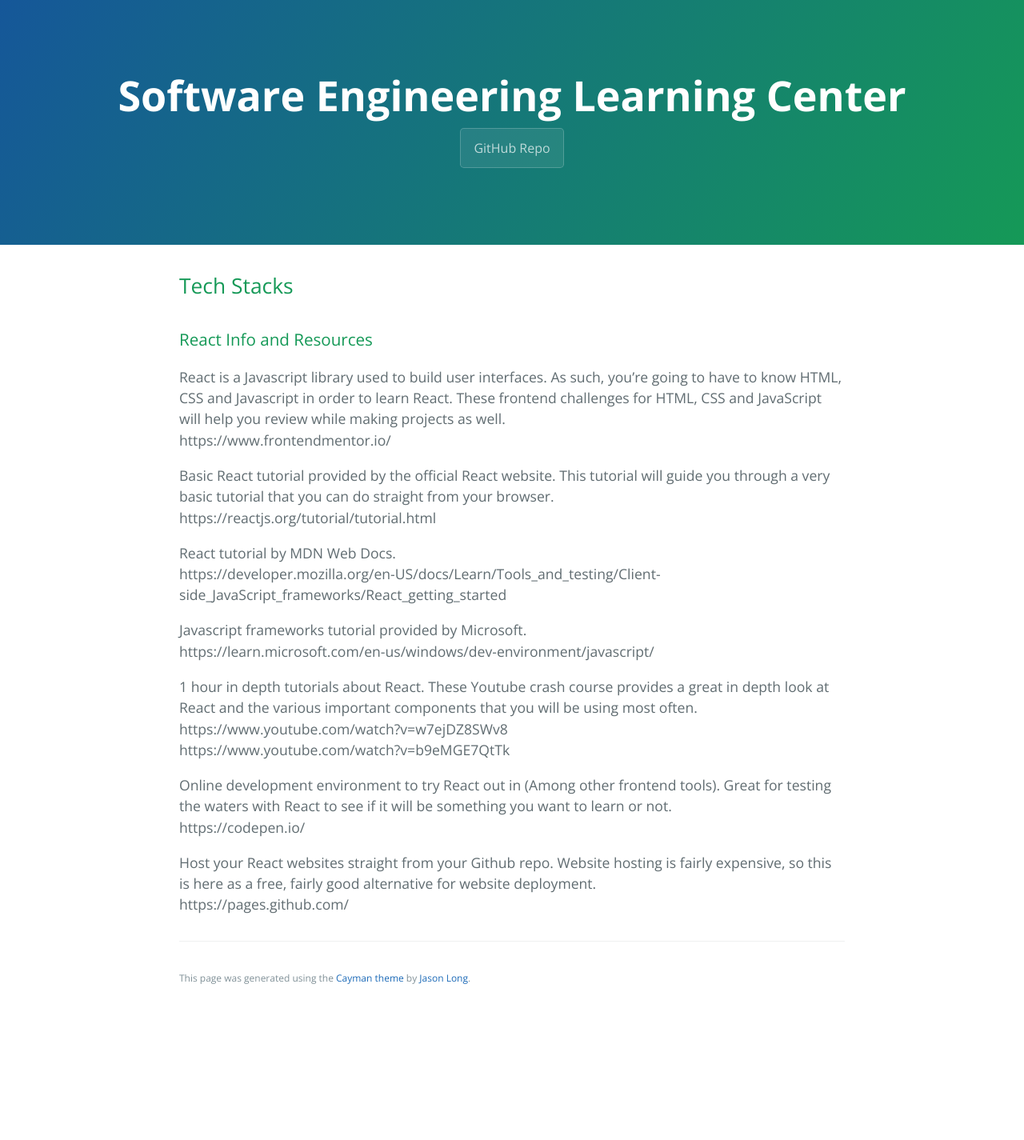
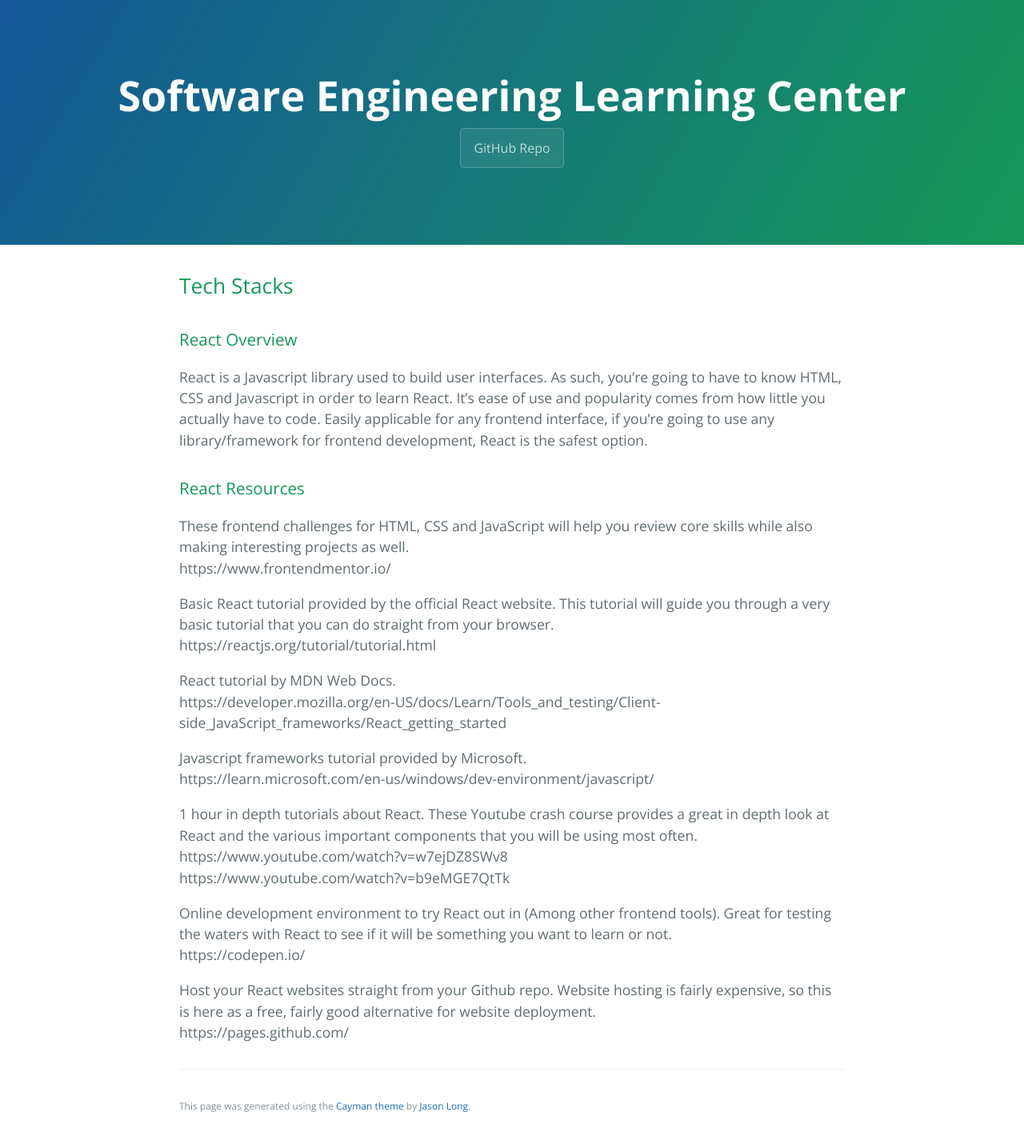
Before and after one commit to learning-software-engineering/learning-software-engineering.github.io, a Jekyll site: the page built from Topics/Tech_Stacks.md, in a window 1280 px wide. Shown: the whole page at 80% size. Built offline with Jekyll 4.4.1, drawn with Linux system fonts in a browser that asks for light colours; our own code applies the rules of GitHub Pages for plain Markdown files; before the commit the page ends 1265 px from its top, so only the background shows below that.

Commit message:
Added more resources, split resources and information section

```diff
--- a/Topics/Tech_Stacks.md
+++ b/Topics/Tech_Stacks.md
@@ -1,8 +1,12 @@
 ## Tech Stacks
 
-### React Info and Resources
+### React Overview
+React is a Javascript library used to build user interfaces. As such, you're going to have to know HTML, CSS and Javascript in order to learn React.
+It's ease of use and popularity comes from how little you actually have to code. Easily applicable for any frontend interface, if you're going to use any library/framework for frontend development, React is the safest option.
 
-React is a Javascript library used to build user interfaces. As such, you're going to have to know HTML, CSS and Javascript in order to learn React. These frontend challenges for HTML, CSS and JavaScript will help you review while making projects as well. \
+### React Resources
+
+These frontend challenges for HTML, CSS and JavaScript will help you review core skills while also making interesting projects as well. \
 https://www.frontendmentor.io/
 
 
```
